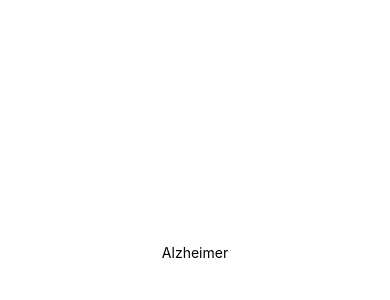
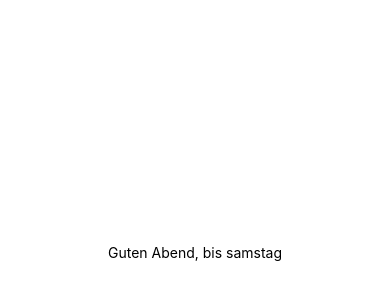
Before and after one commit to anahihull/medihacks, a React Native app: screen / in a window 390 px wide. Shown: the part 170-470 px from the top of the page. Built offline with nearby package versions, Linux system fonts and the light colour scheme.

Commit message:
Cambie el titulo

```diff
--- a/App.js
+++ b/App.js
@@ -4,7 +4,7 @@ import { StyleSheet, Text, View } from 'react-native';
 export default function App() {
   return (
     <View style={styles.container}>
-      <Text>Alzheimer</Text>
+      <Text>Guten Abend, bis samstag</Text>
       <StatusBar style="auto" />
     </View>
   );
```
